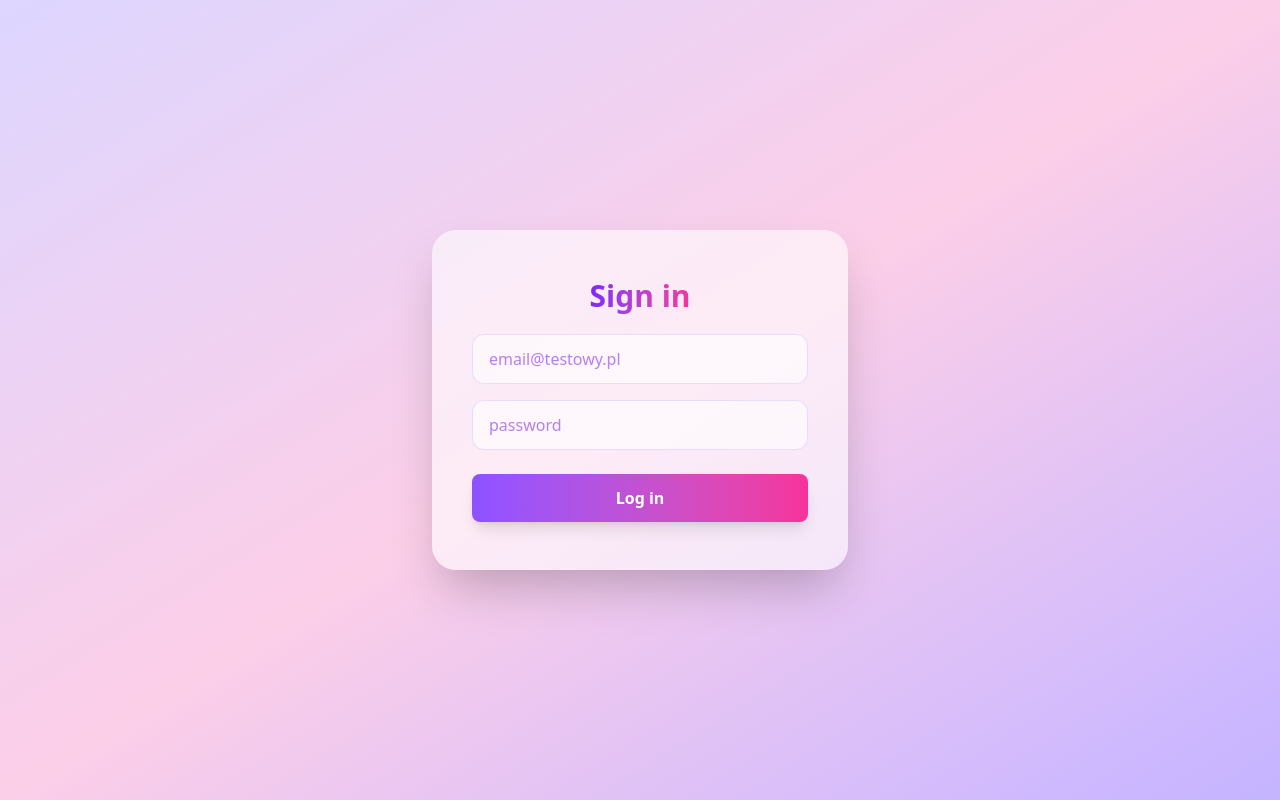
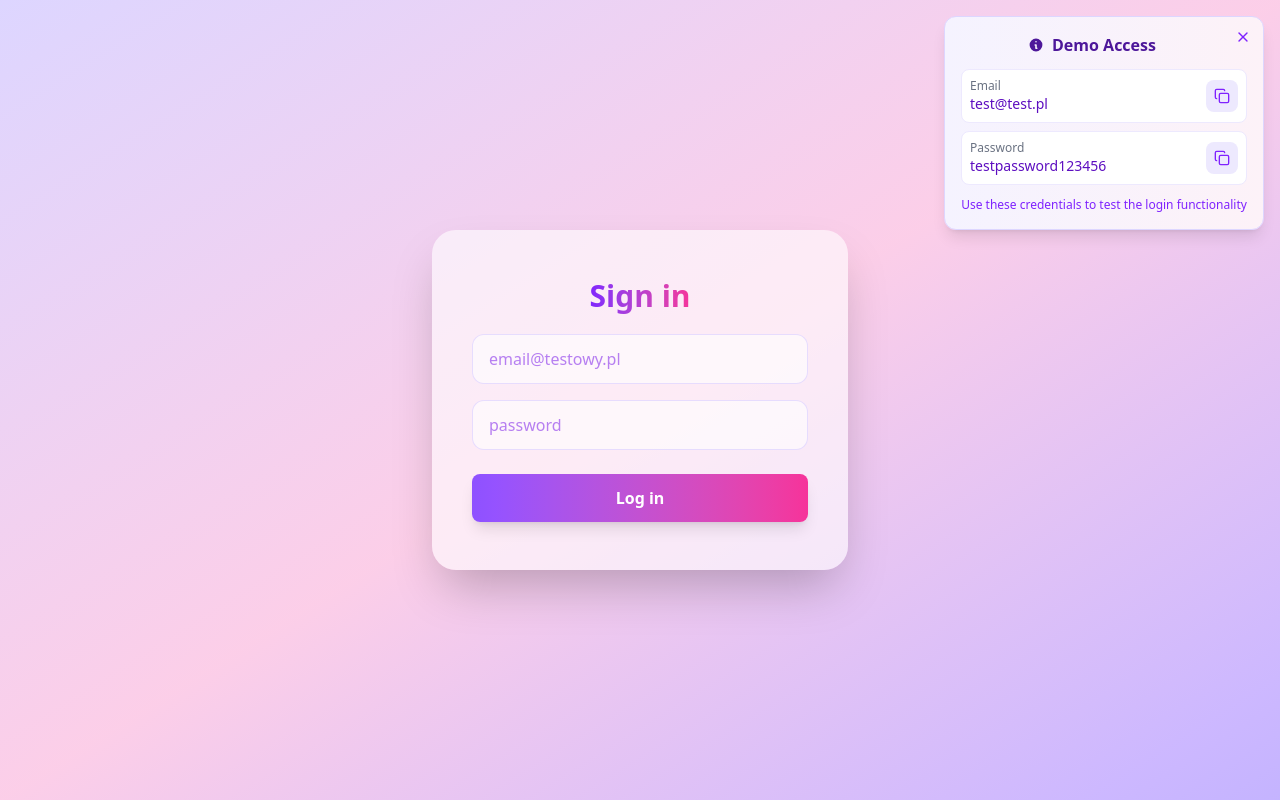
Before and after one commit to MilaKropeczka/Dashboard---, a Next.js app: page /login in a window 1280 px wide. Built offline with nearby package versions, Linux system fonts and the light colour scheme.

Commit message:
feat: demoAccess

```diff
--- a/package.json
+++ b/package.json
@@ -11,6 +11,7 @@
   "dependencies": {
     "clsx": "^2.1.1",
     "framer-motion": "^12.23.22",
+    "lucide-react": "^0.544.0",
     "next": "15.5.3",
     "next-auth": "^4.24.11",
     "react": "19.1.0",
--- a/src/app/page.tsx
+++ b/src/app/page.tsx
@@ -10,6 +10,7 @@ import {
 } from 'react-icons/fi';
 import { signOut } from 'next-auth/react';
 import { gradients } from '@/lib/colors';
+import { Toaster } from '@/components/Toaster/Toaster';
 
 export default function Home() {
 	const [collapsed, setCollapsed] = useState(false);
@@ -91,6 +92,7 @@ export default function Home() {
 					<div className='bg-white/60 shadow-xl rounded-3xl sm:col-span-2 sm:row-span-2'></div>
 				</div>
 			</div>
+			<Toaster />
 		</div>
 	);
 }
--- /dev/null
+++ b/src/components/DemoAccess.tsx
@@ -0,0 +1,131 @@
+import { useState } from 'react';
+import { Copy, Check, X } from 'lucide-react';
+import { toast } from '@/hooks/useToaster';
+import { motion, AnimatePresence } from 'framer-motion';
+
+export function DemoAccess() {
+	const [copiedEmail, setCopiedEmail] = useState(false);
+	const [copiedPassword, setCopiedPassword] = useState(false);
+	const [isOpen, setIsOpen] = useState(true);
+
+	const copyEmail = async () => {
+		try {
+			await navigator.clipboard.writeText('test@test.pl');
+			setCopiedEmail(true);
+			setTimeout(() => setCopiedEmail(false), 2000);
+			toast.success('Email copied to clipboard!');
+		} catch (err) {
+			toast.error('Failed to copy email');
+		}
+	};
+
+	const copyPassword = async () => {
+		try {
+			await navigator.clipboard.writeText('testpassword123456');
+			setCopiedPassword(true);
+			setTimeout(() => setCopiedPassword(false), 2000);
+			toast.success('Password copied to clipboard!');
+		} catch (err) {
+			toast.error('Failed to copy password');
+		}
+	};
+
+	return (
+		<AnimatePresence>
+			{isOpen && (
+				<motion.div
+					initial={{ opacity: 0, x: 100 }}
+					animate={{ opacity: 1, x: 0 }}
+					exit={{ opacity: 0, x: 100 }}
+					transition={{ duration: 0.3 }}
+					className='fixed top-4 right-4 z-50 max-w-sm w-80'>
+					<div className='bg-gradient-to-r from-violet-50 to-pink-50 border border-violet-200 rounded-xl shadow-lg p-4 relative'>
+						<button
+							onClick={() => setIsOpen(false)}
+							className='absolute top-2 right-2 p-1 hover:bg-violet-100 rounded-full transition-colors duration-200 cursor-pointer'
+							title='Close'>
+							<X size={16} className='text-violet-600' />
+						</button>
+
+						<h3 className='font-semibold text-violet-900 text-center mb-3 flex items-center justify-center pr-6'>
+							<svg
+								className='w-4 h-4 mr-2'
+								fill='currentColor'
+								viewBox='0 0 20 20'>
+								<path
+									fillRule='evenodd'
+									d='M18 10a8 8 0 11-16 0 8 8 0 0116 0zm-7-4a1 1 0 11-2 0 1 1 0 012 0zM9 9a1 1 0 000 2v3a1 1 0 001 1h1a1 1 0 100-2v-3a1 1 0 00-1-1H9z'
+									clipRule='evenodd'
+								/>
+							</svg>
+							Demo Access
+						</h3>
+
+						<div className='space-y-2'>
+							<div className='flex items-center justify-between p-2 bg-white rounded-lg border border-violet-100'>
+								<div className='flex-1'>
+									<p className='text-xs text-gray-500'>
+										Email
+									</p>
+									<p className='text-sm font-medium text-violet-800'>
+										test@test.pl
+									</p>
+								</div>
+								<button
+									onClick={copyEmail}
+									type='button'
+									className='ml-3 p-2 bg-violet-100 hover:bg-violet-200 rounded-lg transition-colors duration-200 cursor-pointer'
+									title='Copy email'>
+									{copiedEmail ? (
+										<Check
+											size={16}
+											className='text-green-600'
+										/>
+									) : (
+										<Copy
+											size={16}
+											className='text-violet-600'
+										/>
+									)}
+								</button>
+							</div>
+
+							<div className='flex items-center justify-between p-2 bg-white rounded-lg border border-violet-100'>
+								<div className='flex-1'>
+									<p className='text-xs text-gray-500'>
+										Password
+									</p>
+									<p className='text-sm font-medium text-violet-800'>
+										testpassword123456
+									</p>
+								</div>
+								<button
+									onClick={copyPassword}
+									type='button'
+									className='ml-3 p-2 bg-violet-100 hover:bg-violet-200 rounded-lg transition-colors duration-200 cursor-pointer'
+									title='Copy password'>
+									{copiedPassword ? (
+										<Check
+											size={16}
+											className='text-green-600'
+										/>
+									) : (
+										<Copy
+											size={16}
+											className='text-violet-600'
+										/>
+									)}
+								</button>
+							</div>
+						</div>
+
+						<p className='text-xs text-violet-600 text-center mt-3'>
+							Use these credentials to test the login
+							functionality
+						</p>
+					</div>
+				</motion.div>
+			)}
+		</AnimatePresence>
+	);
+}
--- a/src/components/LoginView.tsx
+++ b/src/components/LoginView.tsx
@@ -2,6 +2,7 @@
 import { signIn } from 'next-auth/react';
 import { useState } from 'react';
 import { gradients } from '@/lib/colors';
+import { DemoAccess } from './DemoAccess';
 
 export default function LoginPage() {
 	const [email, setEmail] = useState('');
@@ -26,6 +27,7 @@ export default function LoginPage() {
 	return (
 		<div
 			className={`w-full h-screen flex justify-center items-center bg-gradient-to-br ${gradients.background}`}>
+			<DemoAccess />
 			<div className='flex flex-col items-center bg-white/60 shadow-2xl rounded-3xl px-2 py-12 sm:px-10 m-2 w-104'>
 				<h2
 					className={`text-3xl font-bold bg-gradient-to-r ${gradients.headerText} bg-clip-text text-transparent pb-5`}>
--- /dev/null
+++ b/src/components/Toaster/Toast.tsx
@@ -0,0 +1,73 @@
+'use client';
+import { ToastType } from '@/hooks/useToaster';
+import { useEffect, useState } from 'react';
+import {
+	FiCheckCircle,
+	FiXCircle,
+	FiX,
+	FiAlertTriangle,
+	FiInfo,
+} from 'react-icons/fi';
+
+interface ToastProps {
+	message: string;
+	type: ToastType;
+	onClose: () => void;
+	duration?: number;
+}
+
+const toastStyles: Record<ToastType, string> = {
+	success: 'bg-green-800/90 border-green-900',
+	error: 'bg-red-800/90 border-red-900',
+	warning: 'bg-yellow-800/90 border-yellow-900',
+	info: 'bg-blue-800/90 border-blue-900',
+};
+
+const icons: Record<ToastType, React.ReactNode> = {
+	success: <FiCheckCircle className='text-lg' />,
+	error: <FiXCircle className='text-lg' />,
+	warning: <FiAlertTriangle className='text-lg' />,
+	info: <FiInfo className='text-lg' />,
+};
+
+export function Toast({ message, type, onClose, duration = 4000 }: ToastProps) {
+	const [isVisible, setIsVisible] = useState(false);
+
+	useEffect(() => {
+		setIsVisible(true);
+
+		const timer = setTimeout(() => {
+			setIsVisible(false);
+			setTimeout(onClose, 300);
+		}, duration);
+
+		return () => clearTimeout(timer);
+	}, [duration, onClose]);
+
+	return (
+		<div
+			className={`
+        transform transition-all duration-300 ease-in-out
+        ${
+			isVisible
+				? 'translate-y-0 opacity-100'
+				: 'translate-y-full opacity-0'
+		}
+        flex items-center gap-3 py-3 px-6 rounded-lg border-2 text-white font-medium
+        shadow-lg ${toastStyles[type]}
+      `}>
+			<span className='flex items-center justify-center'>
+				{icons[type]}
+			</span>
+			<span className='flex-1'>{message}</span>
+			<button
+				onClick={() => {
+					setIsVisible(false);
+					setTimeout(onClose, 300);
+				}}
+				className='text-white hover:text-gray-200 text-xl cursor-pointer'>
+				<FiX className='text-lg' />
+			</button>
+		</div>
+	);
+}
--- /dev/null
+++ b/src/components/Toaster/Toaster.tsx
@@ -0,0 +1,23 @@
+'use client';
+import { useToast } from '@/hooks/useToaster';
+import { Toast } from './Toast';
+
+export function Toaster() {
+	const { toasts, removeToast } = useToast();
+
+	if (toasts.length === 0) return null;
+
+	return (
+		<div className='fixed bottom-4 left-1/2 transform -translate-x-1/2 z-50 flex flex-col gap-2 max-w-sm w-full px-4'>
+			{toasts.map((toast) => (
+				<Toast
+					key={toast.id}
+					message={toast.message}
+					type={toast.type}
+					onClose={() => removeToast(toast.id)}
+					duration={toast.duration}
+				/>
+			))}
+		</div>
+	);
+}
--- /dev/null
+++ b/src/hooks/useToaster.tsx
@@ -0,0 +1,85 @@
+'use client';
+import { useState, useCallback } from 'react';
+
+export type ToastType = 'success' | 'error' | 'warning' | 'info';
+
+export interface Toast {
+	id: string;
+	message: string;
+	type: ToastType;
+	duration?: number;
+}
+
+let toastFunctions: any = null;
+
+export function useToast() {
+	const [toasts, setToasts] = useState<Toast[]>([]);
+
+	const addToast = useCallback(
+		(
+			message: string,
+			type: ToastType = 'info',
+			duration: number = 3000
+		) => {
+			const id = Math.random().toString(36).substr(2, 9);
+
+			setToasts((prev) => [...prev, { id, message, type, duration }]);
+
+			if (duration > 0) {
+				setTimeout(() => {
+					removeToast(id);
+				}, duration);
+			}
+
+			return id;
+		},
+		[]
+	);
+
+	const removeToast = useCallback((id: string) => {
+		setToasts((prev) => prev.filter((toast) => toast.id !== id));
+	}, []);
+
+	const clearAllToasts = useCallback(() => {
+		setToasts([]);
+	}, []);
+
+	if (typeof window !== 'undefined') {
+		toastFunctions = {
+			success: (message: string, duration?: number) =>
+				addToast(message, 'success', duration),
+			error: (message: string, duration?: number) =>
+				addToast(message, 'error', duration),
+			warning: (message: string, duration?: number) =>
+				addToast(message, 'warning', duration),
+			info: (message: string, duration?: number) =>
+				addToast(message, 'info', duration),
+		};
+	}
+
+	return {
+		toasts,
+		addToast,
+		removeToast,
+		clearAllToasts,
+		success: (message: string, duration?: number) =>
+			addToast(message, 'success', duration),
+		error: (message: string, duration?: number) =>
+			addToast(message, 'error', duration),
+		warning: (message: string, duration?: number) =>
+			addToast(message, 'warning', duration),
+		info: (message: string, duration?: number) =>
+			addToast(message, 'info', duration),
+	};
+}
+
+export const toast = {
+	success: (message: string, duration?: number) =>
+		toastFunctions?.success(message, duration),
+	error: (message: string, duration?: number) =>
+		toastFunctions?.error(message, duration),
+	warning: (message: string, duration?: number) =>
+		toastFunctions?.warning(message, duration),
+	info: (message: string, duration?: number) =>
+		toastFunctions?.info(message, duration),
+};
--- a/src/lib/mockDb.ts
+++ b/src/lib/mockDb.ts
@@ -1,4 +1,4 @@
 export const users: { id: string; email: string; password: string }[] = [
-	{ id: '1', email: 'test@test.pl', password: '123456' },
+	{ id: '1', email: 'test@test.pl', password: 'testpassword123456' },
 	{ id: '2', email: '1234@test.pl', password: 'haslo' },
 ];
```
Also changed, not shown: 1 other file (tests, documents, lock files or other folders).
